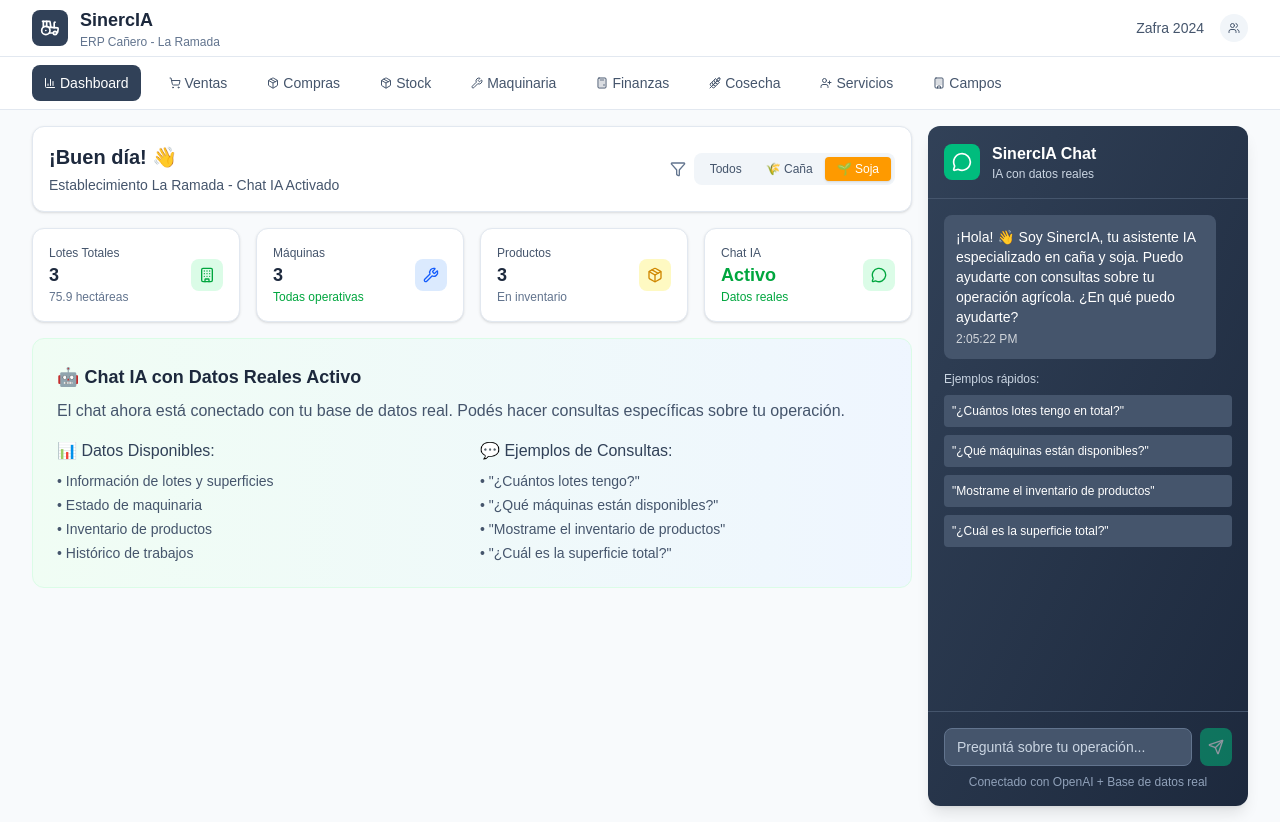
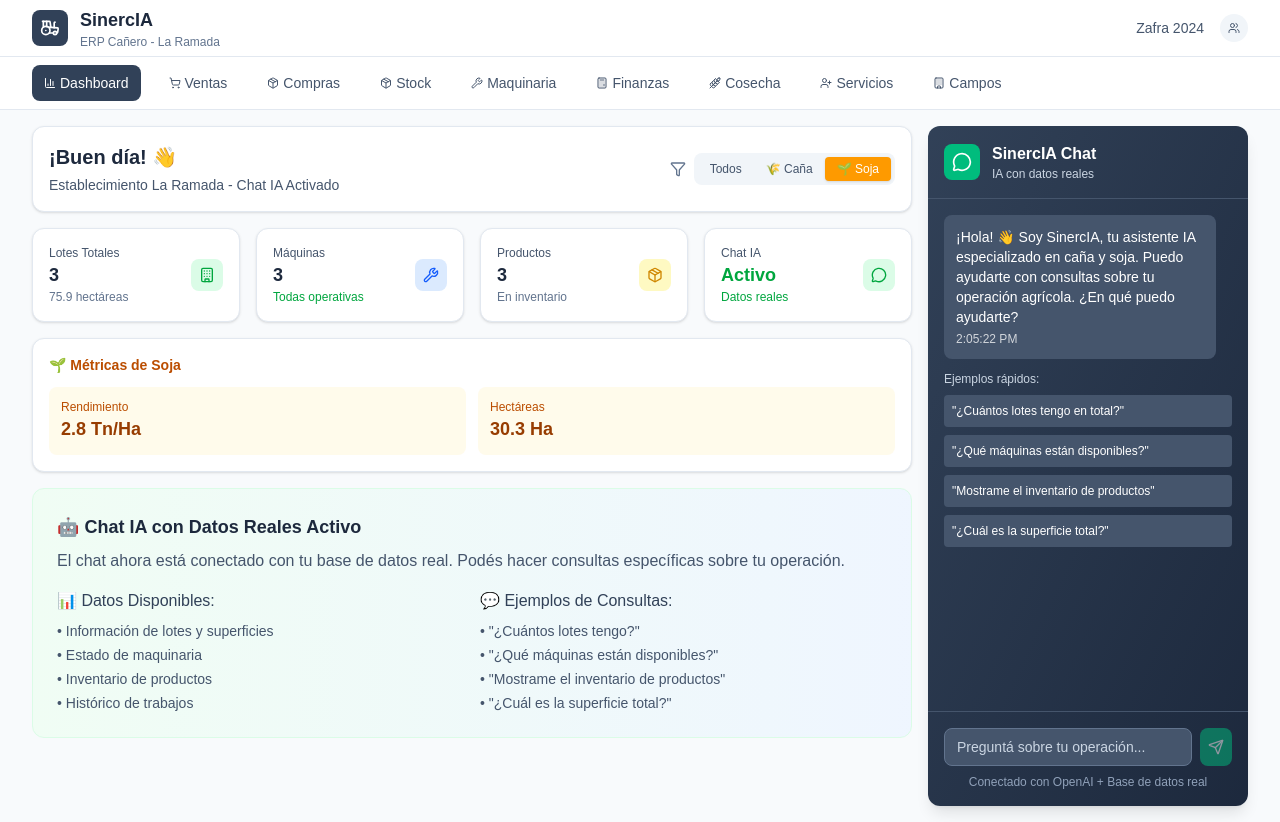
Before and after one commit to Sinercia25/sinercia-erp-v1, a Next.js app: page / in a window 1280 px wide. Both pictures are taken after a click on the button "🌱 Soja". Built offline with nearby package versions, Linux system fonts and the light colour scheme.

Commit message:
Agregado dashboard para filtro Soja - funcional

```diff
--- a/app/page.tsx
+++ b/app/page.tsx
@@ -283,6 +283,23 @@
             </div>
           )}
 
+          {/* Dashboard Solo Soja - Agregado incrementalmente */}
+          {filtroActivo === 'soja' && (
+            <div className="bg-white p-4 rounded-xl shadow-sm border border-slate-200">
+              <h3 className="text-sm font-semibold text-amber-700 mb-3">🌱 Métricas de Soja</h3>
+              <div className="grid grid-cols-2 gap-3">
+                <div className="p-3 bg-amber-50 rounded-lg">
+                  <p className="text-xs text-amber-700">Rendimiento</p>
+                  <p className="text-lg font-bold text-amber-800">2.8 Tn/Ha</p>
+                </div>
+                <div className="p-3 bg-amber-50 rounded-lg">
+                  <p className="text-xs text-amber-700">Hectáreas</p>
+                  <p className="text-lg font-bold text-amber-800">30.3 Ha</p>
+                </div>
+              </div>
+            </div>
+          )}
+
           {/* Información de Uso del Chat */}
           <div className="bg-gradient-to-r from-green-50 to-blue-50 p-6 rounded-xl border border-green-100">
             <h3 className="text-lg font-semibold text-slate-800 mb-2">🤖 Chat IA con Datos Reales Activo</h3>
```
